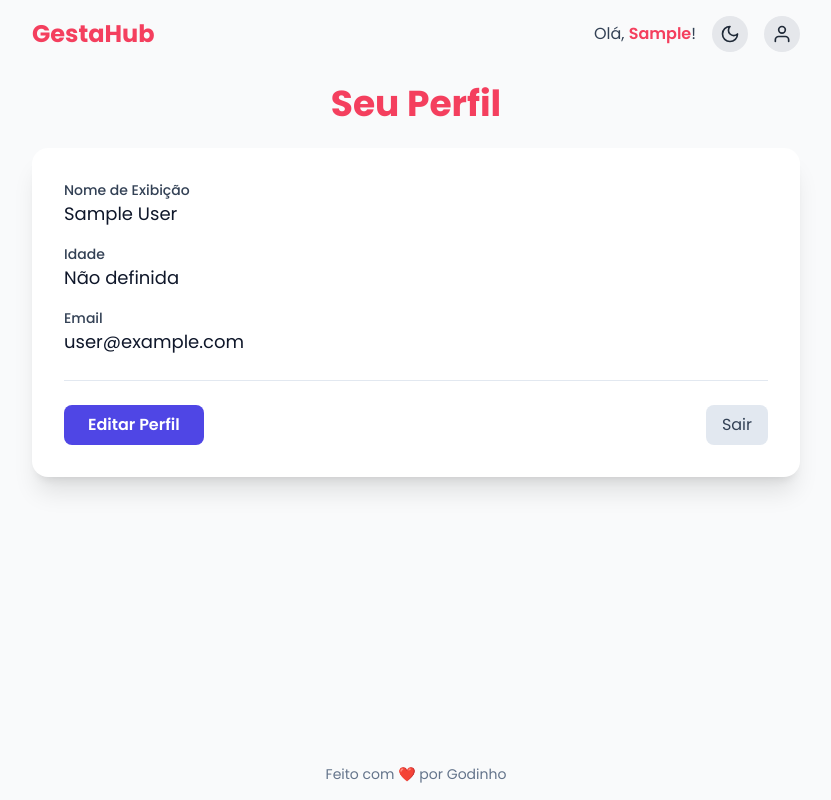
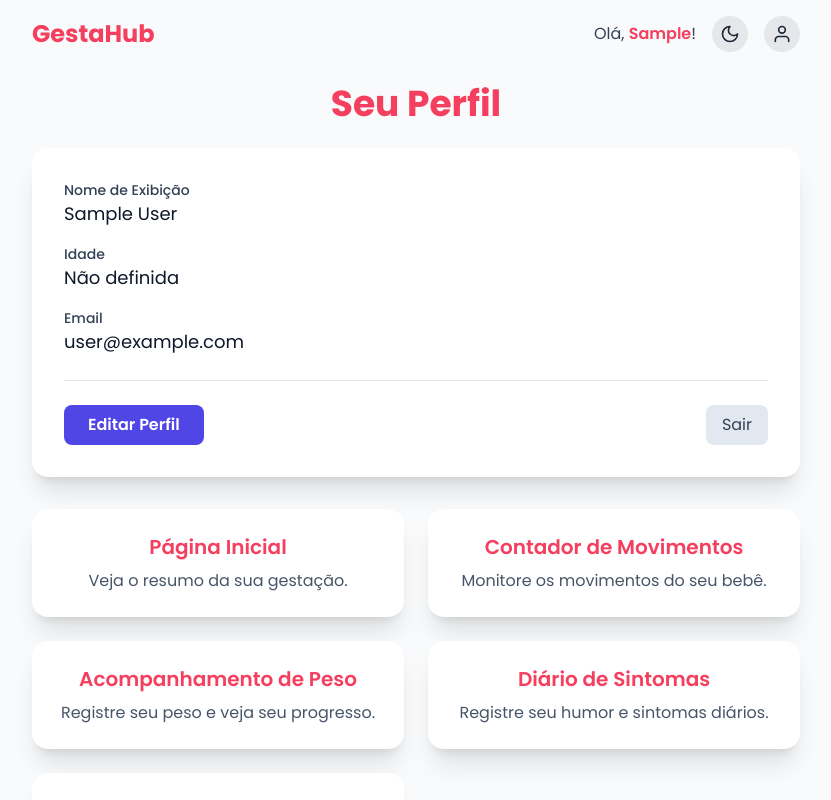
Before and after one commit to moisesgodinho/gestahub, a Next.js app: page /perfil in a window 1280 px wide. Shown: the top 800 px of the page, without its empty margins (224-1055 px from the left). Built offline with nearby package versions, Linux system fonts and the light colour scheme; no server answers; the database is empty; sample sign-in values are in the browser's storage.

Commit message:
add componente AppNavigation na pagina de perfil

```diff
--- a/src/app/perfil/page.js
+++ b/src/app/perfil/page.js
@@ -8,6 +8,7 @@ import { auth, db } from '@/lib/firebase';
 import { useRouter } from 'next/navigation';
 import { toast } from 'react-toastify';
 import { useUser } from '@/context/UserContext';
+import AppNavigation from '@/components/AppNavigation';
 
 // Função para calcular a idade a partir da data de nascimento
 const calculateAge = (birthDateString) => {
@@ -165,6 +166,7 @@ export default function ProfilePage() {
             </button>
           </div>
         </div>
+      <AppNavigation />
       </div>
     </div>
   );
```
